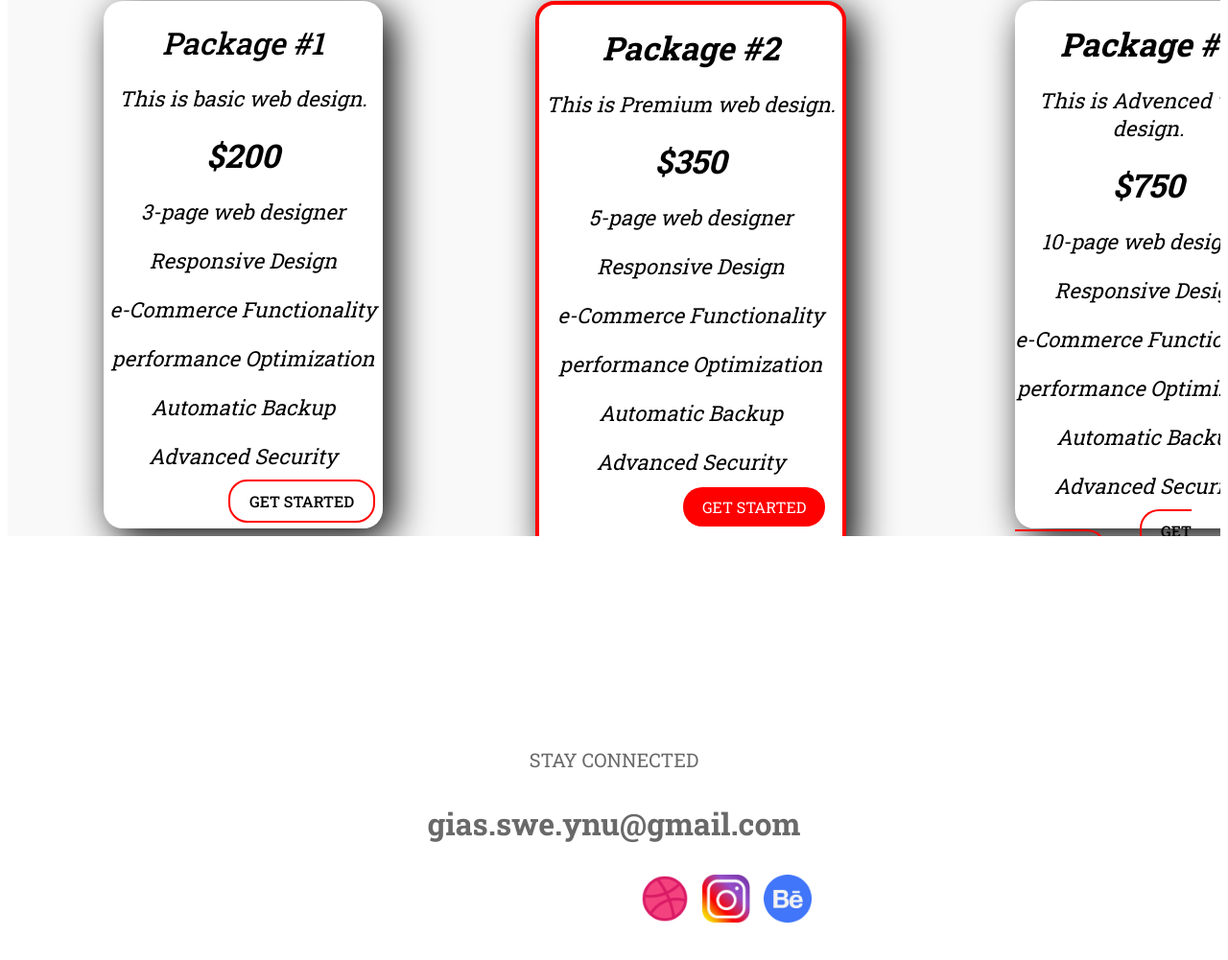
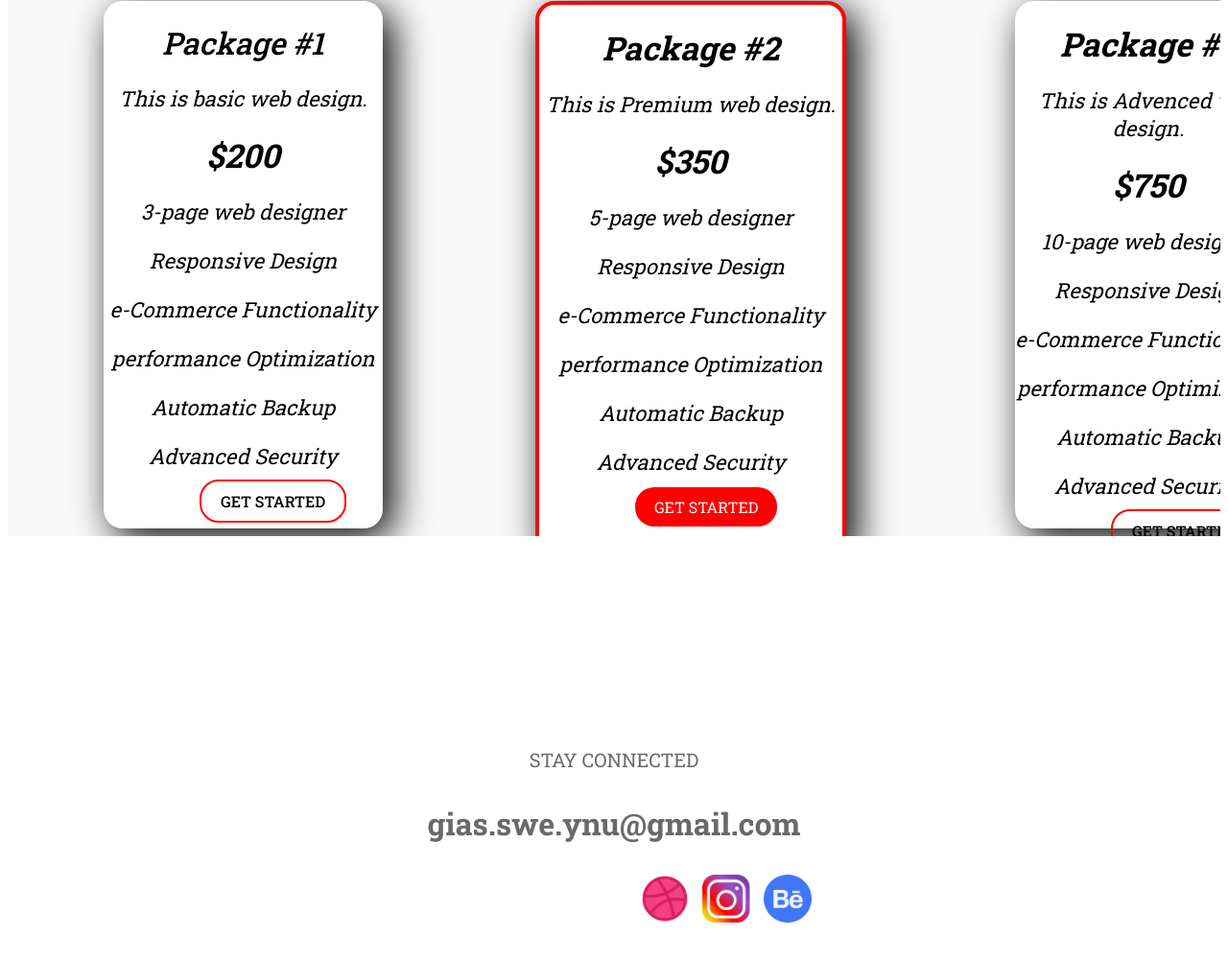
Before and after one commit to gias-uddin-swe/Assignment-1, a plain HTML site: page index.html in a window 1280 px wide. Shown: the part 3348-4349 px from the top of the page at 96% size. Drawn offline with Linux system fonts and the light colour scheme.

Commit message:
added margin

```diff
--- a/style.css
+++ b/style.css
@@ -204,7 +204,7 @@ h1 {
   border: 2px solid red;
   padding: 10px 20px;
   border-radius: 20px;
-  margin-left: 130px;
+  margin-left: 100px;
 }
 
 .box2 {
@@ -231,7 +231,7 @@ h1 {
   background-color: red;
   padding: 10px 20px;
   border-radius: 20px;
-  margin-left: 150px;
+  margin-left: 100px;
 }
 /*End 6th Section */
 
@@ -260,7 +260,7 @@ h1 {
   border: 2px solid red;
   padding: 10px 20px;
   border-radius: 20px;
-  margin-left: 130px;
+  margin-left: 100px;
   font-weight: 500;
 }
 /* start footer area */
```
